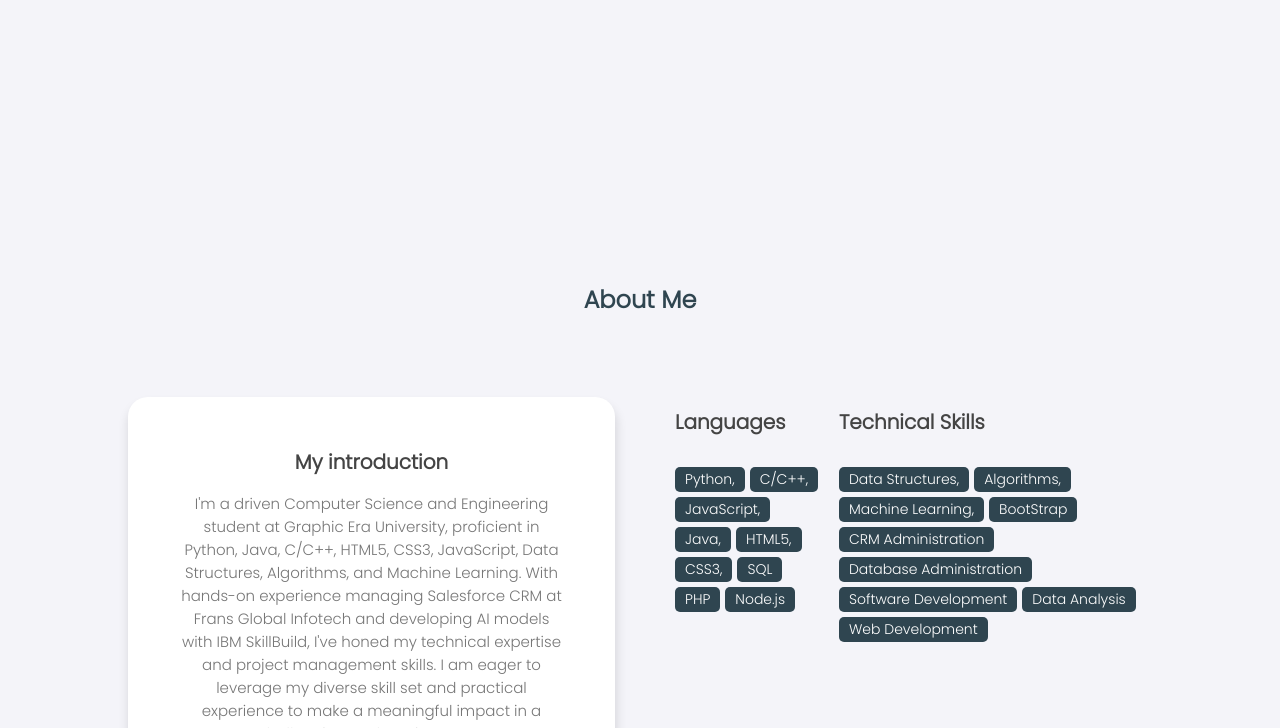
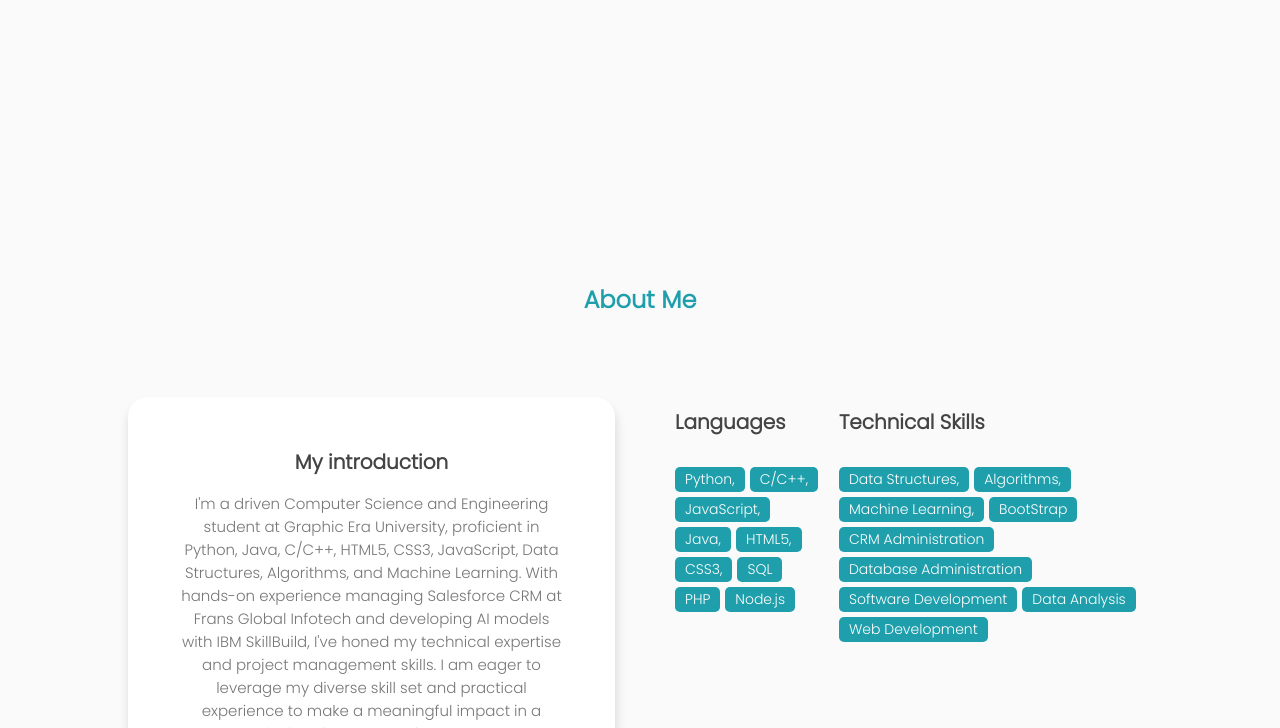
Before and after one commit to beckkenstschaft/Personal_Portfolio, a plain HTML site: page index.html in a window 1280 px wide. Shown: the part 598-1326 px from the top of the page. Drawn offline with nearby package versions, Linux system fonts and the light colour scheme.

Commit message:
Update style.css

```diff
--- a/style.css
+++ b/style.css
@@ -3,13 +3,11 @@
 
 /* VARIABLES */
 :root {
-/*     --body-color: rgb(250, 250, 250); */
-    --body-color: #f4f4f9;
+    --body-color: rgb(250, 250, 250);
     --color-white: rgb(255, 255, 255);
 
     --text-color-second: rgb(68, 68, 68);
-/*     --text-color-third: rgb(30, 159, 171); */
-    --text-color-third: #2f4550;
+    --text-color-third: rgb(30, 159, 171);
 
     --first-color: rgb(110, 87, 224);
     --first-color-hover: rgb(40, 91, 212);
```
